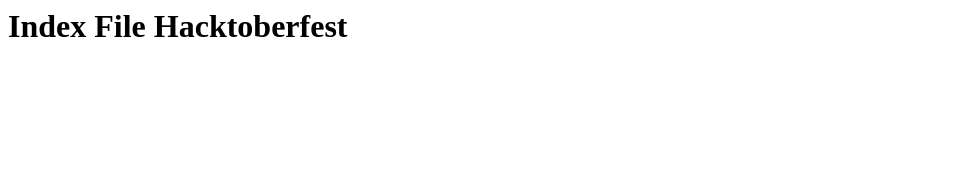
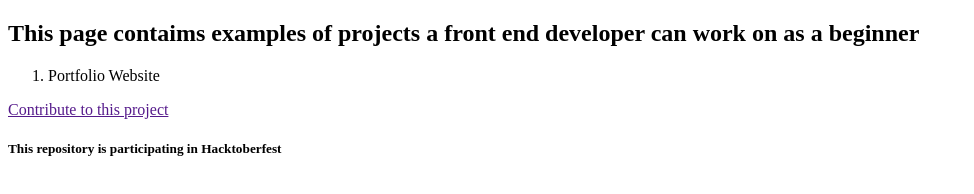
Before and after one commit to ariyoaresa/hacktoberfest-2k23, a plain HTML site: page index.html in a window 1280 px wide. Shown: the whole page, without its empty margins (0-974 px from the left). Drawn offline with Linux system fonts and the light colour scheme.

Commit message:
Update index.html

```diff
--- a/index.html
+++ b/index.html
@@ -1 +1,19 @@
-<h1> Index File Hacktoberfest </h1>
+<!DOCTYPE html>
+<html lang="en">
+<head>
+    <meta charset="UTF-8">
+    <meta name="viewport" content="width=device-width, initial-scale=1.0">
+    <title>Project ideas for front-end devs</title>
+</head>
+<body>
+    <h2>This page contaims examples of projects a front end developer can work on as a beginner</h2>
+
+    <ol>
+        <li>Portfolio Website</li>
+        <!--Add Projects Here-->
+    </ol>
+
+    <a href="">Contribute to this project</a>
+    <h5>This repository is participating in Hacktoberfest</h5>
+</body>
+</html>
```
